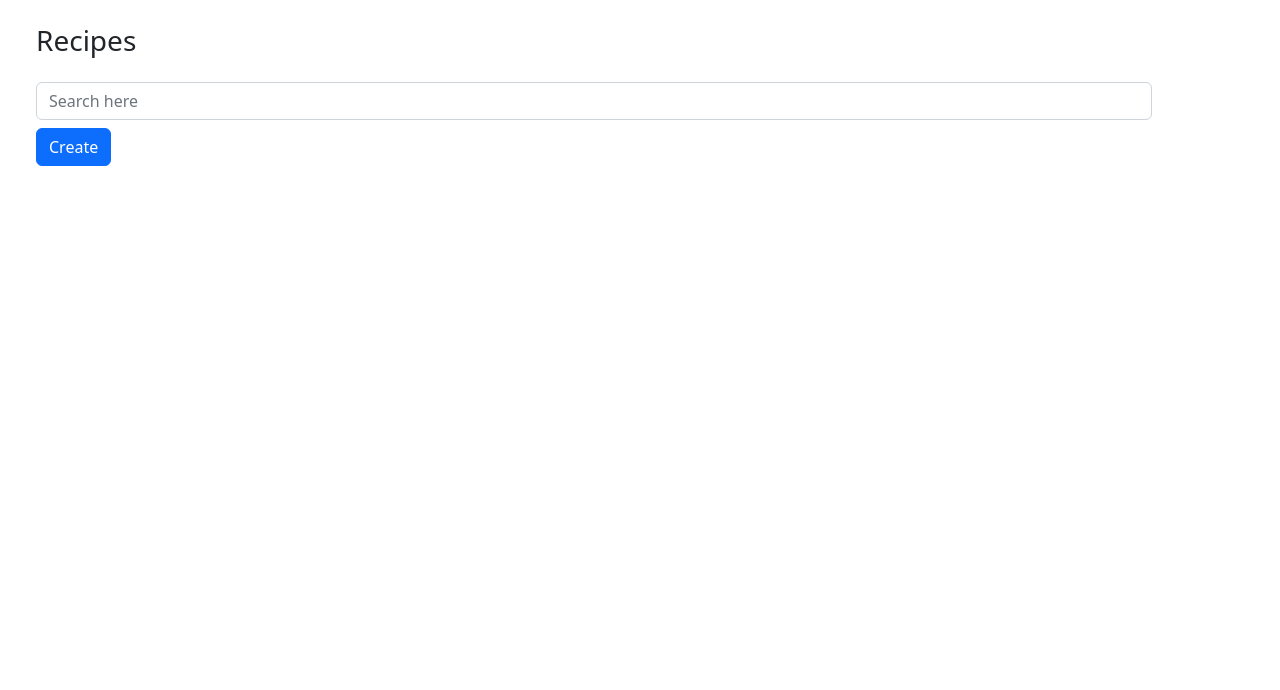
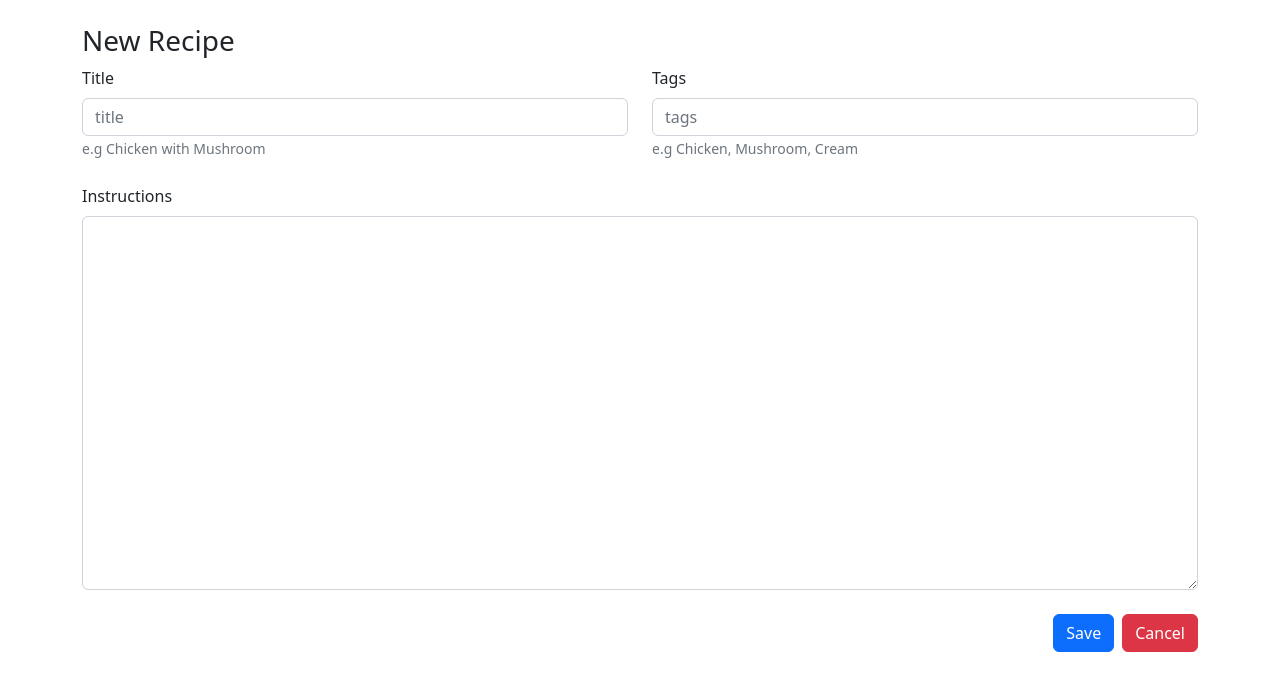
Before and after one commit to Ethern-Myth/vue-recipe, a Vue app: page /save in a window 1280 px wide. Shown: the top 690 px of the page. Built offline with nearby package versions, Linux system fonts and the light colour scheme.

Commit message:
Updated Version

```diff
--- a/jsconfig.json
+++ b/jsconfig.json
@@ -1,7 +1,7 @@
 {
 	"compilerOptions": {
 		"module": "commonjs",
-		"target": "es6"
+		"target": "es2022"
 	},
 	"exclude": ["node_modules"]
 }
--- a/package.json
+++ b/package.json
@@ -18,6 +18,7 @@
 	},
 	"devDependencies": {
 		"@vitejs/plugin-vue": "^4.0.0",
+		"@vue/cli-plugin-router": "~5.0.0",
 		"vite": "^4.1.0"
 	}
 }
--- a/src/App.vue
+++ b/src/App.vue
@@ -1,12 +1,10 @@
 <script setup>
-import Recipes from "./components/Recipes.vue";
 </script>
 
 <template>
-    <div class="container m-4">
-        <Recipes/>
+    <div class="container mt-4">
+        <router-view />
     </div>
 </template>
 
-<style scoped>
-</style>
+<style scoped></style>
--- /dev/null
+++ b/src/components/Recipe.vue
@@ -0,0 +1,35 @@
+<script>
+export default {
+    name: 'Recipe',
+    props: {
+        filterList: Function
+    }
+}
+</script>
+
+<template>
+    <router-link v-for="recipe in filterList()" :to="`/recipe/${recipe.id}`" class="recipe_card card mb-4" :key="recipe.id">
+        <div class="card-body">
+            <div class="row">
+                <div class="col">
+                    <h4 class="card-title">{{ recipe.title }}</h4>
+                </div>
+            </div>
+            <p class="card-text">{{ recipe.tags }}</p>
+            <div class="card-footer text-muted"><i>Created at {{ recipe.created_at }} </i></div>
+        </div>
+    </router-link>
+</template>
+
+<style scoped>
+.recipe_card {
+    text-decoration: none;
+    color: black;
+    transition: 0.3s ease-in-out;
+}
+
+.recipe_card:hover {
+    transform: scale(1.05);
+    box-shadow: 1px 1px 0 0 lightgray;
+}
+</style>
--- /dev/null
+++ b/src/components/RecipeForm.vue
@@ -0,0 +1,58 @@
+<script setup>
+import { ref, onMounted } from "vue";
+import { POST_Recipe } from "../controllers/controller";
+
+const title = ref('');
+const tags = ref('');
+const body = ref('');
+const recipe_id = ref(0);
+
+const saveRecipe = async (e) => {
+    e.preventDefault();
+    const recipe = {
+        title: title.value,
+        tags: tags.value,
+        body: body.value
+    }
+    // TODO: Implement UPDATE with POST by ID
+    POST_Recipe(recipe);
+    setTimeout(() => { window.location.href = "/"; }, 3000);
+}
+</script>
+
+<template>
+    <h3>New Recipe</h3>
+    <form v-on:submit="saveRecipe">
+        <div class="vstack gap-4">
+            <div class="row">
+                <div class="col">
+                    <div class="form-group">
+                        <label for="title" class="form-label">Title</label>
+                        <input type="text" name="title" id="title" class="form-control" placeholder="title"
+                            aria-describedby="helpId" v-model="title" required>
+                        <small id="helpId" class="text-muted">e.g Chicken with Mushroom</small>
+                    </div>
+                </div>
+                <div class="col">
+                    <div class="form-group">
+                        <label for="tags" class="form-label">Tags</label>
+                        <input type="text" name="tags" id="tags" class="form-control" placeholder="tags"
+                            aria-describedby="helpId" v-model="tags">
+                        <small id="helpId" class="text-muted">e.g Chicken, Mushroom, Cream</small>
+                    </div>
+                </div>
+            </div>
+            <div class="form-group">
+                <label for="instructions" class="form-label">Instructions</label>
+                <textarea name="instructions" id="instructions" cols="30" rows="15" class="form-control" v-model="body"
+                    required></textarea>
+            </div>
+            <div class="hstack gap-2 justify-content-end">
+                <button type="submit" class="btn btn-primary">Save</button>
+                <router-link to="/" class="btn btn-danger">Cancel</router-link>
+            </div>
+        </div>
+    </form>
+</template>
+
+<style scoped></style>
--- a/src/components/Recipes.vue
+++ b/src/components/Recipes.vue
@@ -1,17 +1,38 @@
 <script setup>
-// defineProps({
-//   msg: String,
-// })
+import { ref, onMounted } from "vue";
+import Recipe from "../components/Recipe.vue";
+import { GET_Recipes } from "../controllers/controller";
+
+const recipes = ref([]);
+const search = ref("");
+onMounted(async () => {
+    recipes.value = await GET_Recipes();
+})
+
+const filteredList = () => {
+    return recipes.value.filter((recipe) => recipe.title.toLowerCase().indexOf(search.value.toLowerCase()) !== -1)
+}
+
 </script>
 
 <template>
-    <h3>Recipes</h3>
+    <div class="row">
+        <div class="col">
+            <h3>Recipes</h3>
+        </div>
+        <div class="col hstack justify-content-end">
+            <router-link to="/save" class="btn btn-primary">Create</router-link>
+        </div>
+    </div>
     <div class="form-group mt-4">
-        <input type="text" name="search" id="search" class="form-control" placeholder="Search here" aria-describedby="helpId">
+        <input type="text" name="search" id="search" class="form-control" v-model="search" placeholder="Search here"
+            aria-describedby="helpId">
     </div>
-    <a href="" class="btn btn-primary mt-2">Create</a>
+
+    <!-- Recipe List -->
+    <div class="mt-4">
+        <Recipe :filterList="filteredList" />
+    </div>
 </template>
 
-<style scoped>
-
-</style>
+<style scoped></style>
--- /dev/null
+++ b/src/components/SingleRecipe.vue
@@ -0,0 +1,39 @@
+<script>
+import { ref, onMounted } from "vue";
+import { GET_Recipe_BY_id } from "../controllers/controller";
+
+export default {
+    data() {
+        return {
+            recipe: {},
+            id: 0,
+        }
+    },
+    created() {
+        this.id = this.$route.params.id;
+        console.log(this.id);
+        GET_Recipe_BY_id(this.id).then((res) => this.recipe = res)
+        console.log(this.recipe);
+    }
+}
+
+</script>
+
+<template>
+    <div class="row">
+        <div class="col">
+            <h3>{{ recipe.title }}</h3>
+            <small>{{ recipe.tags }}</small>
+            <i>{{ recipe.created_at }}</i>
+        </div>
+        <div class="col hstack justify-content-end">
+            <router-link to="/save" class="btn btn-secondary">Edit</router-link>
+            <button class="btn btn-danger">Delete</button>
+        </div>
+        <div class="mt-4">
+            <p></p>{{ recipe.body }}
+        </div>
+    </div>
+</template>
+
+<style scoped></style>
--- /dev/null
+++ b/src/controllers/controller.js
@@ -0,0 +1,46 @@
+import axios from "axios";
+
+const API_URL = "http://localhost:3000/recipes";
+
+// GET recipes
+export const GET_Recipes = async () => {
+	const res = await axios.get(API_URL);
+	const data = res.data;
+	return data;
+};
+
+// GET recipes/1
+export const GET_Recipe_BY_id = async (id) => {
+	const res = await axios.get(`${API_URL}/${id}`);
+	const data = res.data;
+	return data;
+};
+
+// POST recipes
+export const POST_Recipe = async (form) => {
+	try {
+		await axios.post(API_URL, form, {
+			headers: { "Content-Type": "application/json" },
+		});
+	} catch (error) {
+		console.log(error);
+	}
+};
+
+// PUT recipes/1
+export const PUT_Recipe = async (id, form) => {
+	try {
+		await axios.put(`${API_URL}/${id}`, form, {
+			headers: { "Content-Type": "application/json" },
+		});
+	} catch (error) {
+		console.log(error);
+	}
+};
+
+// DELETE recipes/1
+export const DELETE_Recipe = async (id) => {
+	const res = await axios.delete(`${API_URL}/${id}`);
+	const data = res.data;
+	return data;
+};
--- a/src/main.js
+++ b/src/main.js
@@ -1,7 +1,8 @@
 import { createApp } from "vue";
+import router from "./router/index";
 import "./style.css";
 import App from "./App.vue";
 
 import "bootstrap/dist/css/bootstrap.css";
 
-createApp(App).mount("#app");
+createApp(App).use(router).mount("#app");
```
Also changed, not shown: src/router/index.js (added, +17 -0 lines), 1 other file (tests, documents, lock files or other folders).
